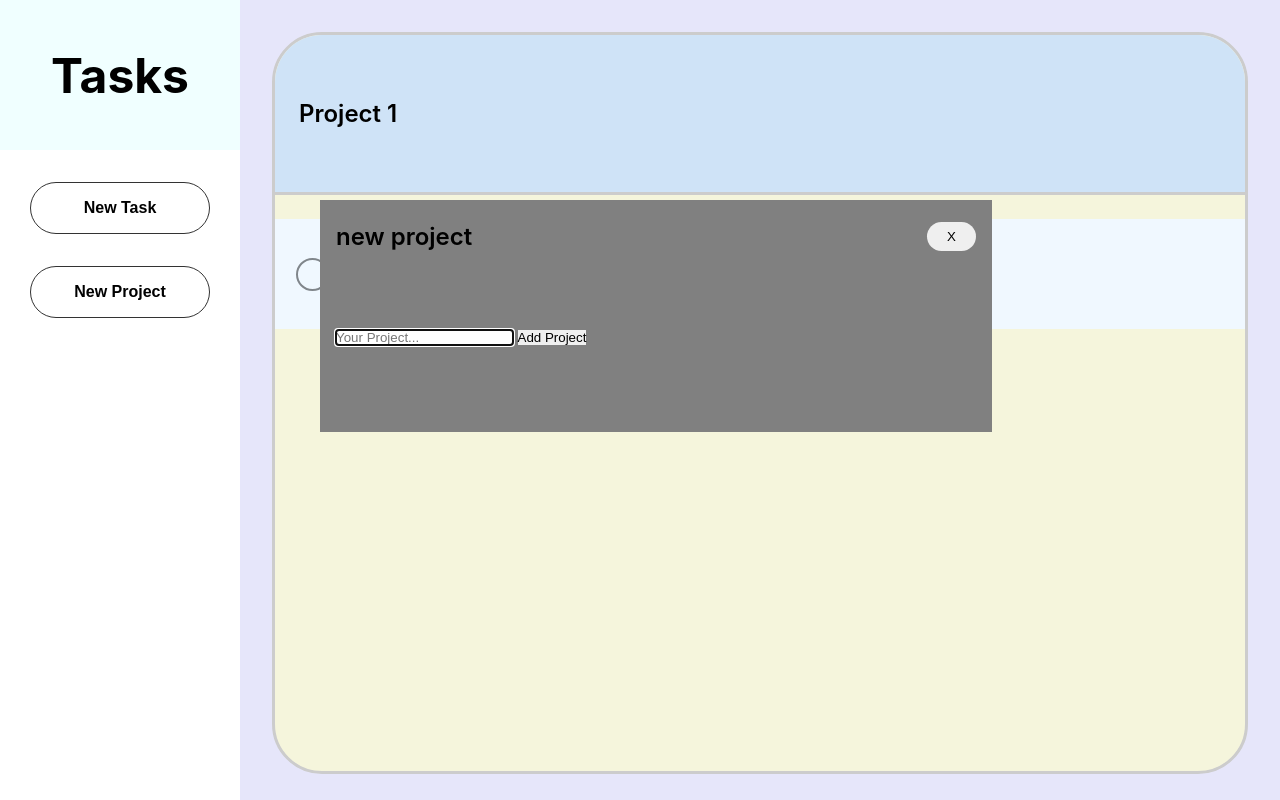
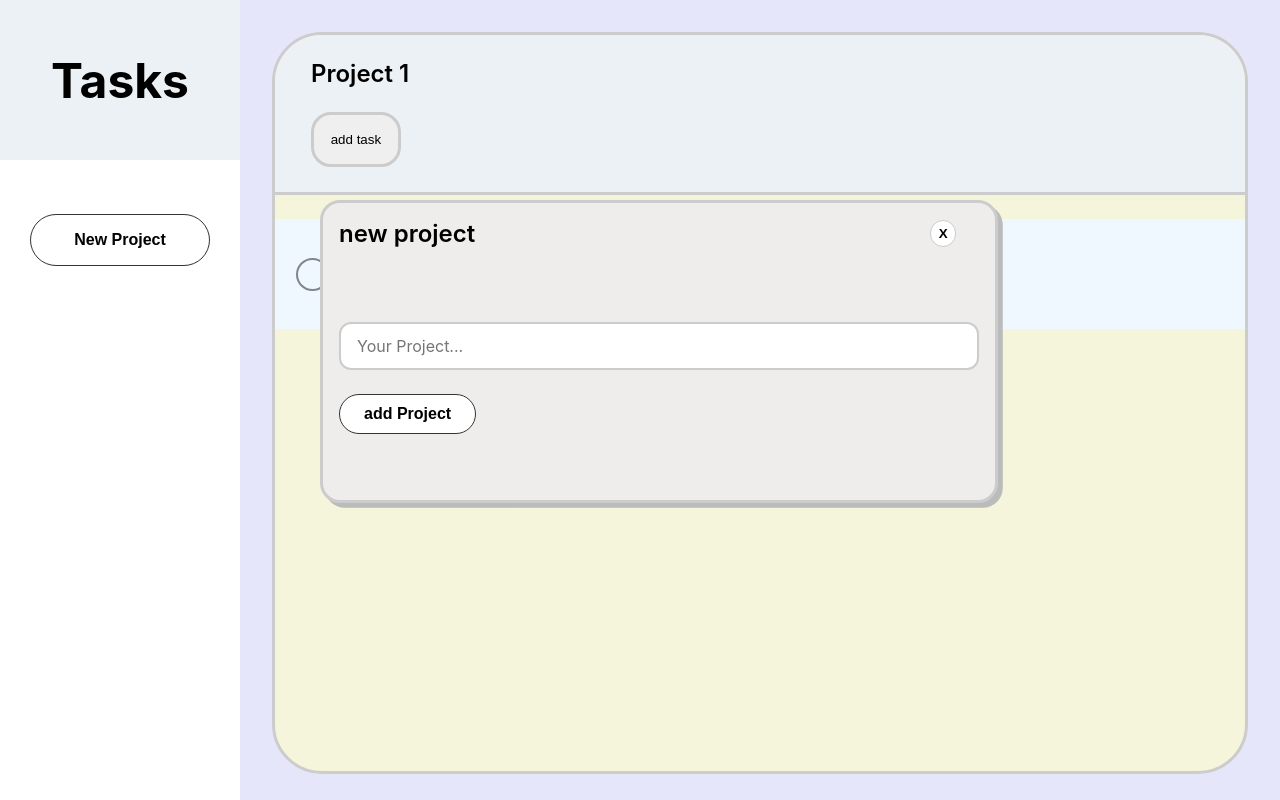
Before and after one commit to henhenmao/todo-list, a website built with webpack: page src/template.html in a window 1280 px wide. Both pictures are taken after a click on the button "New Project". Built offline with nearby package versions, Linux system fonts and the light colour scheme.

Commit message:
made New Task and New Project divs look nicer

```diff
--- a/src/createProject.js
+++ b/src/createProject.js
@@ -7,11 +7,19 @@ function createProjectDiv(project) {
 
     const projectHeader = document.createElement('div');
     projectHeader.classList.add("project-header");
-    projectHeader.textContent = `${project.name}`;
+
+    const projectTitle = document.createElement("div");
+    projectTitle.classList.add("project-title");
+    projectTitle.textContent = `${project.name}`;
+
+    const newTaskButton = document.createElement("button");
+    newTaskButton.classList.add("new-task-button");
+    newTaskButton.textContent = "add task";
 
     const projectContent = document.createElement("div");
     projectContent.classList.add('project-content');
 
+    projectHeader.append(projectTitle, newTaskButton);
     projectDiv.append(projectHeader, projectContent);
     console.log(projectDiv);
     return projectDiv;
--- a/src/index.js
+++ b/src/index.js
@@ -11,12 +11,13 @@ const main = document.getElementById("main");
 const newTaskDiv = document.getElementById("new-task-div");
 const newProjectDiv = document.getElementById("new-project-div");
 
-// "New Task" button click event
-const newTaskButton = document.getElementById("new-task-button");
-newTaskButton.addEventListener("click", () => {
-    newTaskDiv.classList.add("visible");
-    document.getElementById("new-title").focus();
-});
+// "New Task" sidebar button click event
+
+// const newTaskButton = document.getElementById("new-task-button");
+// newTaskButton.addEventListener("click", () => {
+//     newTaskDiv.classList.add("visible");
+//     document.getElementById("new-title").focus();
+// });
 
 // action performed after the submit button of a new task is clicked
 const newTaskForm = document.querySelector(".new-task-details");
@@ -62,7 +63,6 @@ newProjectForm.addEventListener("submit", (e) => {
     const project = new Project(projectTitle);
 
     addProject(project);
-    renderProjectOptions();
     closeForm(newProjectDiv, newProjectForm);
 });
 
@@ -75,6 +75,15 @@ function addProject(project) {
 
     const contentDiv = projectDiv.querySelector(".project-content");
     projectContentDivs.set(project, contentDiv);
+
+    renderProjectOptions();
+
+    const newTaskButton = projectDiv.querySelector(".new-task-button");
+    newTaskButton.addEventListener("click", () => {
+        newProjectSelect.value = projects.indexOf(project);
+        newTaskDiv.classList.add("visible");
+        document.getElementById("new-title").focus();
+    });
 }
 
 // for closing the "New Task" / "New Project" menus
--- a/src/styles.css
+++ b/src/styles.css
@@ -19,6 +19,12 @@ time, mark, audio, video {
 	vertical-align: baseline;
 } */
 
+:root {
+    --blue : #EBF1F5;
+    --beige: #F5F1EB;
+    --grey: #EEEDEB;
+}
+
 * {
     margin: 0;
     padding: 0;
@@ -35,6 +41,10 @@ body {
     font-family: -apple-system, BlinkMacSystemFont, "Segoe UI", Helvetica,
         "Apple Color Emoji", Arial, sans-serif, "Segoe UI Emoji",
         "Segoe UI Symbol";
+}
+
+button {
+    cursor: pointer;
 }
 
 
@@ -64,7 +74,7 @@ body {
 
 .logo {
     display: flex;
-    background-color: azure;
+    background-color: var(--blue);
     justify-content: center;
     align-items: center;
 
@@ -97,7 +107,6 @@ body {
     background-color: white;
     font-size: 1em;
     font-weight: 600;
-    cursor: pointer;
 
     transition: background-color 0.3s ease, box-shadow 0.3s ease;
 }
@@ -107,23 +116,30 @@ body {
     box-shadow: 0 1px 3px rgba(64,64,64, 0.3);
 }
 
-#new-task-div {
-    display: none;
+.new-div {
+    display: grid;
+    grid-template-rows: 1fr 4fr;
     position: absolute;
     top: 25%;
     left: 25%;
     align-items: center;
-    background-color: grey;
+    background-color: var(--grey);
+    border: 0.2rem solid #ccc;
+    box-shadow: 0.3rem 0.3rem #bbb;
+
     min-height: 25%;
     min-width: 50%;
     padding: 1em;
 
     border-radius: 20px;
+    opacity: 0;
+    visibility: hidden;
+    transition: opacity 0.3s ease-in-out, visibility 0.3s ease-in-out;
 }
 
-#new-task-div.visible {
-    display: grid;
-    grid-template-rows: 1fr 4fr;
+.new-div.visible {
+    opacity: 1;
+    visibility: visible;
 }
 
 .new-task-header {
@@ -132,21 +148,80 @@ body {
 
     display: grid;
     grid-template-columns: 12fr 1fr;
+    align-items: center;
+    margin-bottom: 1em;
 }
 
 .close-new {
     display: flex;
     justify-content: center;
     align-items: center;
-    border-radius: 20px;
+    width: 2em;
+    height: 2em;
+    border: 1px solid #ccc;
+    border-radius: 50%;
+    background-color: white;
+    font-weight: 600;
+
+    transition: background-color 0.2s ease, box-shadow 0.2s ease;
 }
 
-.new-task-details {
+.close-new:hover {
+    background-color: #f6fafe;
+    box-shadow: 0 1px 3px rgba(64,64,64, 0.3);
+}
+
+.new-task-details,
+.new-project-details {
     display: flex;
     flex-direction: column;
     gap: 1em;
 }
 
+.new-task-details input,
+.new-task-details select,
+.new-project-details input {
+    padding: 0.75em 1em;
+    border: 0.15rem solid #ccc;
+    border-radius: 12px;
+    background-color: white;
+    font-size: 1em;
+    font-family: inherit;
+    color: #333;
+    transition: border-color 0.2s ease, box-shadow 0.2s ease;
+}
+
+.new-task-details input:focus,
+.new-task-details select:focus,
+.new-project-details input:focus {
+    outline: none;
+    border-color: #1a73e8;
+    box-shadow: 0 0 0 3px rgba(26, 115, 232, 0.15);
+}
+
+.new-task-details select {
+    cursor: pointer;
+}
+
+.submit-new {
+    align-self: flex-start;
+    width: auto;
+    margin-top: 0.5em;
+    padding: 0.6em 1.5em;
+
+    border: 1px solid #333;
+    border-radius: 50px;
+    background-color: white;
+    font-size: 1em;
+    font-weight: 600;
+
+    transition: background-color 0.3s ease, box-shadow 0.3s ease;
+}
+
+.submit-new:hover {
+    background-color: #f6fafe;
+    box-shadow: 0 1px 3px rgba(64,64,64, 0.3);
+}
 
 .task-div {
     min-height: 20%;
@@ -154,7 +229,6 @@ body {
     display: grid;
     grid-template-columns: 1fr 12fr;
     background-color: aliceblue;
-
 }
 
 .check-div {
@@ -170,7 +244,6 @@ body {
     height: 2.5em;
     border: 2px solid #80868b;
     border-radius: 50%;
-    cursor: pointer;
 }
 
 .task-check:checked {
@@ -196,15 +269,23 @@ body {
 }
 
 .project-header {
-    background-color: #cfe3f7;
     display: flex;
-    align-items: center;
+    flex-direction: column;
+    background-color: var(--blue);
     font-size: 1.5em;
     font-weight: 600;
-    padding: 0 1em;
+    padding: 1em 1.5em;
+    gap: 1em;
 
     border-bottom: 0.2rem solid #ccc;
     margin-bottom: 1em;
+}
+
+.new-task-button {
+    width: 10%;
+    height: 50%;
+    border-radius: 20px;
+    border: 0.2rem solid #ccc;
 }
 
 .project-content {
@@ -215,22 +296,7 @@ body {
     overflow: auto;
 }
 
-#new-project-div {
-    display: none;
-    position: absolute;
-    top: 25%;
-    left: 25%;
-    align-items: center;
-    background-color: grey;
-    min-height: 25%;
-    min-width: 50%;
-    padding: 1em;
-}
 
-#new-project-div.visible {
-    display: grid;
-    grid-template-rows: 1fr 4fr;
-}
 
 .new-project-header {
     font-weight: 600;
@@ -238,4 +304,6 @@ body {
 
     display: grid;
     grid-template-columns: 12fr 1fr;
+    align-items: center;
+    margin-bottom: 1em;
 }
--- a/src/template.html
+++ b/src/template.html
@@ -4,9 +4,10 @@
     <meta charset="UTF-8">
     <meta name="viewport" content="width=device-width, initial-scale=1.0">
     <title>To-Do List</title>
+    <style>.new-div {opacity: 0; visibility: hidden;}</style>
 </head>
 <body>
-    <div id="new-task-div">
+    <div id="new-task-div" class="new-div">
         <div class="new-task-header">
             <div>new task</div>
             <button id="close-new-task" class="close-new">X</button>
@@ -16,18 +17,18 @@
             <input type="text" id="new-description" name="description" placeholder="details...">
             <input type="text" id="new-due" name="due" placeholder="due date...">
             <select id="new-project-select" name="project"></select>
-            <button type="submit" id="new-submit">Add Task</button>
+            <button type="submit" id="submit-new-task" class="submit-new">add task</button>
         </form>
     </div>
 
-    <div id="new-project-div">
+    <div id="new-project-div" class="new-div">
         <div class="new-project-header">
             <div>new project</div>
             <button id="close-new-project" class="close-new">X</button>
         </div>
         <form class="new-project-details">
             <input type="text" id="new-project-title" name="title" placeholder="Your Project..." required>
-            <button type="submit" id="new-submit">Add Project</button>
+            <button type="submit" id="submit-new-project" class="submit-new">add Project</button>
         </form>
     </div>
 
@@ -39,7 +40,7 @@
                 </div>
             </div>
             <div class="add-div">
-                <button id="new-task-button" class="add-btn">New Task</button>
+                <!-- <button id="new-task-button" class="add-btn">New Task</button> -->
                 <button id="new-project-button" class="add-btn">New Project</button>
             </div>
         </div>
```
